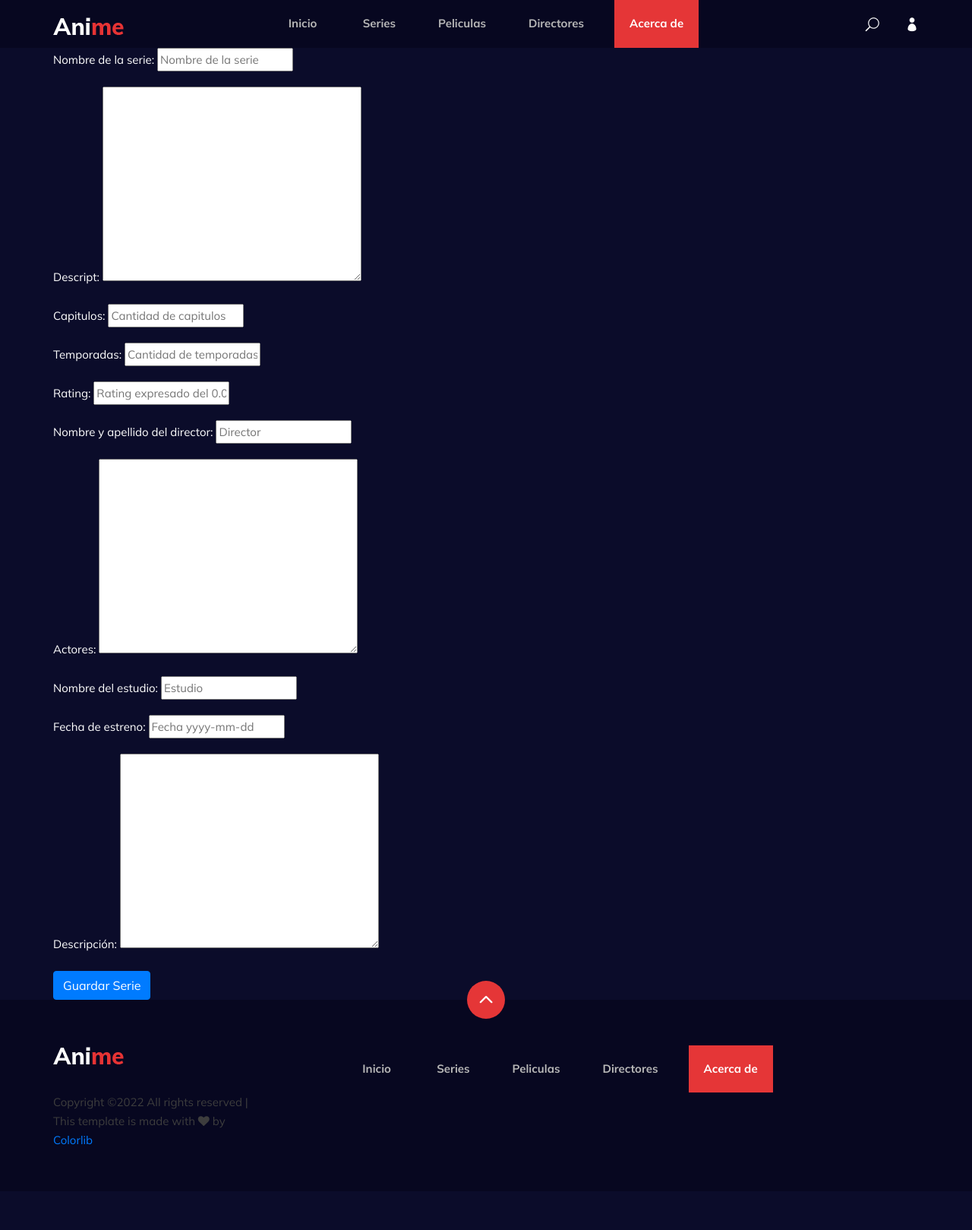
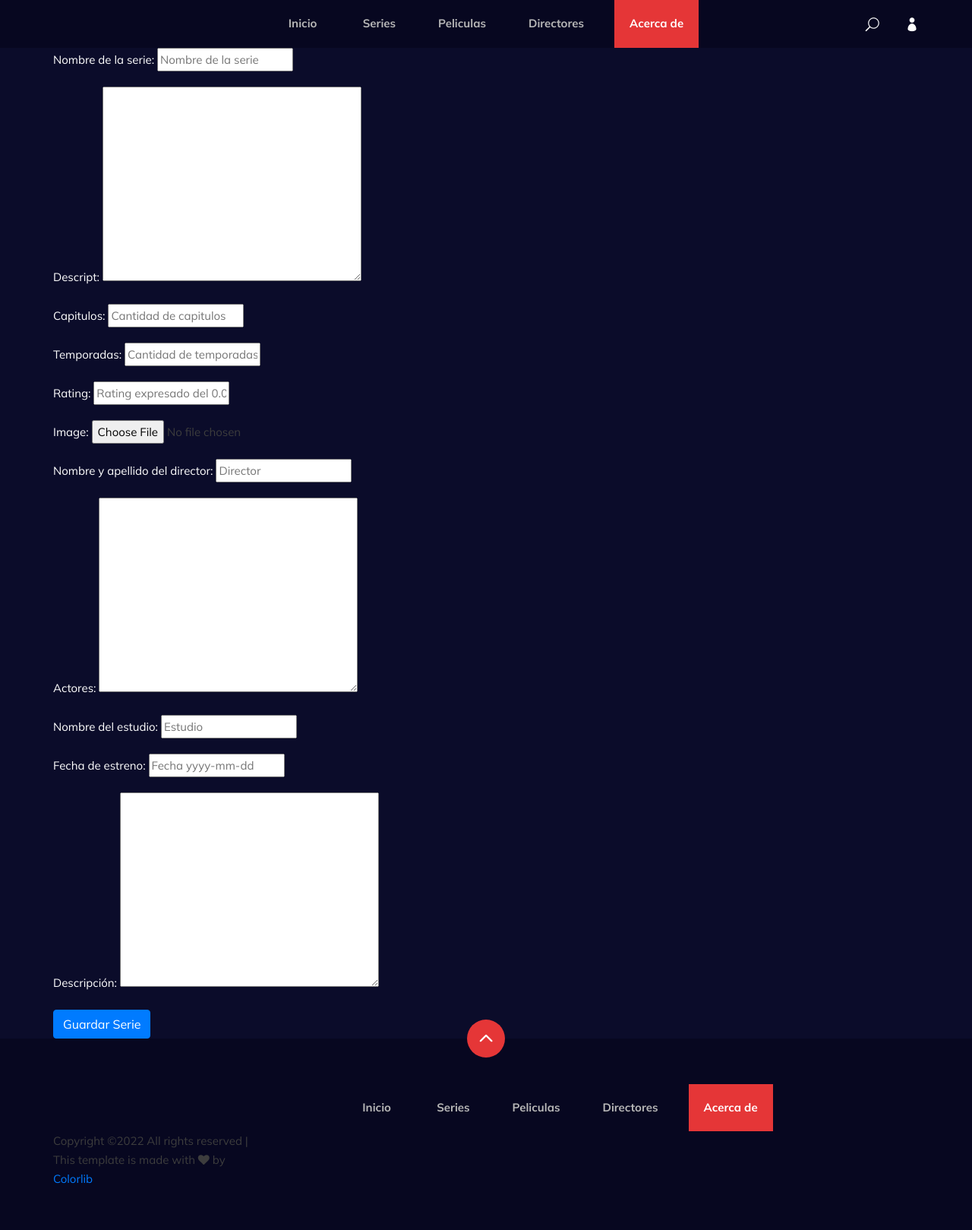
Before and after one commit to SleepD4rt/ProyectoFinalCoder-Pares-Lezcano-Bazalar, a Django app: page /serie/serie/add/ in a window 1280 px wide. Shown: the whole page at 76% size. Before the commit the page ends 1506 px from the top, so only its background shows below. Run offline with Django 4.2, Linux system fonts and the light colour scheme; some libraries are stand-ins or nearby versions.

Commit message:
Vista Series con imagenes

```diff
--- a/serie/forms.py
+++ b/serie/forms.py
@@ -61,6 +61,8 @@ class SerieForm(forms.ModelForm):
         ),
     )
 
+    image = forms.ImageField()
+
     director = forms.CharField(
         label="Nombre y apellido del director",
         max_length=40,
@@ -93,6 +95,8 @@ class SerieForm(forms.ModelForm):
         ),
     )
 
+
+
     release_date = forms.DateField(
         label="Fecha de estreno:",
         required=False,
@@ -107,7 +111,7 @@ class SerieForm(forms.ModelForm):
 
     class Meta:
         model = Serie
-        fields = ["name", "descript", "chapter", "season", "rating", "director", "actor", "studio", "release_date"]
+        fields = ["name", "descript", "chapter", "season", "rating", "image", "director", "actor", "studio", "release_date"]
 
 
 """
--- a/serie/models.py
+++ b/serie/models.py
@@ -10,7 +10,7 @@ class Serie(models.Model):
     chapter = models.IntegerField(null=False, blank=False)
     season = models.IntegerField(null=False, blank=False)
     rating = models.FloatField(null=False, blank=False)
-    #image = models.ImageField(upload_to='serie', null=True, blank=True)
+    image = models.ImageField(upload_to='serie', null=True, blank=True)
     director = models.CharField(max_length=40, null=False, blank=False)
     actor = RichTextField(null=True, blank=True)
     studio = models.CharField(max_length=40, null=False, blank=False)
@@ -40,7 +40,8 @@ class Comment(models.Model):
         ]
     )
     serie = models.ForeignKey(Serie, on_delete=models.CASCADE)
-    owner = models.ForeignKey(User, on_delete=models.CASCADE)
+    #owner = models.ForeignKey(User, on_delete=models.CASCADE)
     created_at = models.DateTimeField(auto_now_add=True)
     updated_at = models.DateTimeField(auto_now=True)
+
 """
--- a/serie/templates/serie/serie_form.html
+++ b/serie/templates/serie/serie_form.html
@@ -34,7 +34,7 @@ Carga de series
         }
     </style>
         <div class="container">
-                <form action="" method="POST" class="form-lbl">
+                <form action="" method="POST" class="form-lbl" enctype="multipart/form-data">
                     {% csrf_token %}
                     {{ form.media }} <!-- ckeditor-->
                     {{ form.as_p }}
--- a/serie/templates/serie/serie_list.html
+++ b/serie/templates/serie/serie_list.html
@@ -45,7 +45,7 @@
                 <div class="col-lg-2">
                     <div class="header__logo">
                         <a href="./index.html">
-                            <img src="img/logo.png" alt="">
+                            <img src="" alt="">
                         </a>
                     </div>
                 </div>
@@ -367,6 +367,9 @@
 
                     <!-- ACA SE MUESTRAN LAS SERIES Y PELICULAS-->
                     {% block content %}
+
+
+
                     <div class="recent__product">
                         <div class="row">
                             <div class="col-lg-8 col-md-8 col-sm-8">
@@ -381,24 +384,51 @@
                             </div>
                         </div>
                         <div class="row">
+
+                            <!-- Messages-->
+        <div class="container position-relative px-4 px-lg-5">
+            <div class="row gx-4 gx-lg-5 justify-content-center">
+                <div class="col-md-10 col-lg-8 col-xl-7">
+                    {% if messages %}
+                        {% for message in messages %}
+                            <div class="alert {{ message.tags }}" role="alert">
+                                {{ message }}
+                            </div>
+                        {% endfor %}
+                        <!-- Divider-->
+                        <hr class="my-4" />
+                    {% endif %}
+                </div>
+            </div>
+        </div>
                             <!--DIVISION POR SERIE /PELICULA-->
-
+                            {% if serie_list %}
+                            {% for serie in serie_list %}
                             <div class="col-lg-4 col-md-6 col-sm-6">
                                 <div class="product__item">
-                                    <div class="product__item__pic set-bg" data-setbg="img/recent/recent-1.jpg">
-                                        <div class="ep">18 / 18</div>
-                                        <div class="comment"><i class="fa fa-comments"></i> 11</div>
-                                        <div class="view"><i class="fa fa-eye"></i> 9141</div>
+                                    <div class="product__item__pic set-bg" data-setbg="">
+                                         <!-- Image -->
+                                            {% if serie.image %}
+                                                 <div style="text-align: center;">
+                                                    <img height="250px" src="{{ serie.image.url }}">
+                                                </div>
+                                            {% endif %}
+
+                                        <div class="ep">{{serie.chapter}}</div>
+                                        <div class="comment"><i class="fa fa-comments"></i> Comentarios</div>
+                                        <div class="view"><i class="fa fa-eye"></i> Rating: {{serie.rating}}</div>
                                     </div>
                                     <div class="product__item__text">
-                                        <ul>
-                                            <li>Active</li>
-                                            <li>Movie</li>
+                                        <ul><!--Categorias-->
+                                            <li>Serie</li>
+                                            <!--<li>Movie</li>-->
                                         </ul>
-                                        <h5><a href="#">Great Teacher Onizuka</a></h5>
+                                        <h5><a href="#">{{serie.name}}</a></h5>
                                     </div>
                                 </div>
                             </div>
+                            {% endfor %}
+                            {% endif %}
                             {% endblock %}
                             <!--DIVISION POR SERIE /PELICULA-->
                             <!--
@@ -725,7 +755,7 @@
         <div class="row">
             <div class="col-lg-3">
                 <div class="footer__logo">
-                    <a href="./index.html"><img src="img/logo.png" alt=""></a>
+                    <a href="./index.html"><img src="" alt=""></a>
                 </div>
             </div>
             <div class="col-lg-8">
--- a/serie/views.py
+++ b/serie/views.py
@@ -16,13 +16,13 @@ from serie.models import Serie
 
 class serieListView(ListView):
     model = Serie
-    paginate_by = 12
+    paginate_by = 3
 
 
 class SerieDetailView(DetailView):
     model = Serie
     template_name = "serie/serie_detail.html"
-    fields = ["name", "descript", "chapter", "season", "rating", "director", "actor", "studio", "release_date"]
+    fields = ["name", "descript", "chapter", "season", "rating", "image", "director", "actor", "studio", "release_date"]
 
     def get(self, request, pk):
         serie = Serie.objects.get(id=pk)
@@ -39,24 +39,24 @@ class SerieDetailView(DetailView):
 class SerieCreateView(CreateView):
     model = Serie
 
-    success_url = reverse_lazy("serie-list")
+    success_url = reverse_lazy("serie:serie-list")
 
     form_class = SerieForm
 
     def form_valid(self, form):
         """Filter to avoid duplicate series"""
         data = form.cleaned_data
-       # form.instance.owner = self.request.user
         actual_objects = Serie.objects.filter(
             name=data["name"],
-            #code=data["studio"]
+            studio=data["studio"],
         ).count()
         if actual_objects:
             messages.error(
                 self.request,
-                f"La serie {data['name']} - {data['studio']} ya está creado",
+                f"La serie {data['name']}, producida por {data['studio']} ya está creada",
             )
             form.add_error("name", ValidationError("Acción no válida"))
+
             return super().form_invalid(form)
         else:
             messages.success(
@@ -68,7 +68,7 @@ class SerieCreateView(CreateView):
 #LoginRequiredMixin
 class SerieUpdateView(UpdateView):
     model = Serie
-    fields = ["name", "descript", "chapter", "season", "rating", "director", "actor", "studio", "release_date"]
+    fields = ["name", "descript", "chapter", "season", "rating", "image", "director", "actor", "studio", "release_date"]
 
     def get_success_url(self):
         serie_id = self.kwargs["pk"]
```
Also changed, not shown: movie/templates/movie/movie_list.html (+9 -0 lines), db.sqlite3, media/serie/249643232_270677595033280_319550619006953560_n.webp.jpg (added), media/serie/280260081_689396668842361_4148977953921699992_n.jpg (added), media/serie/FScj7dcWUAQk3Od.jpg (added), media/serie/FScj7dcWUAQk3Od_Jq1Y5iF.jpg (added), serie/migrations/0001_initial.py.
